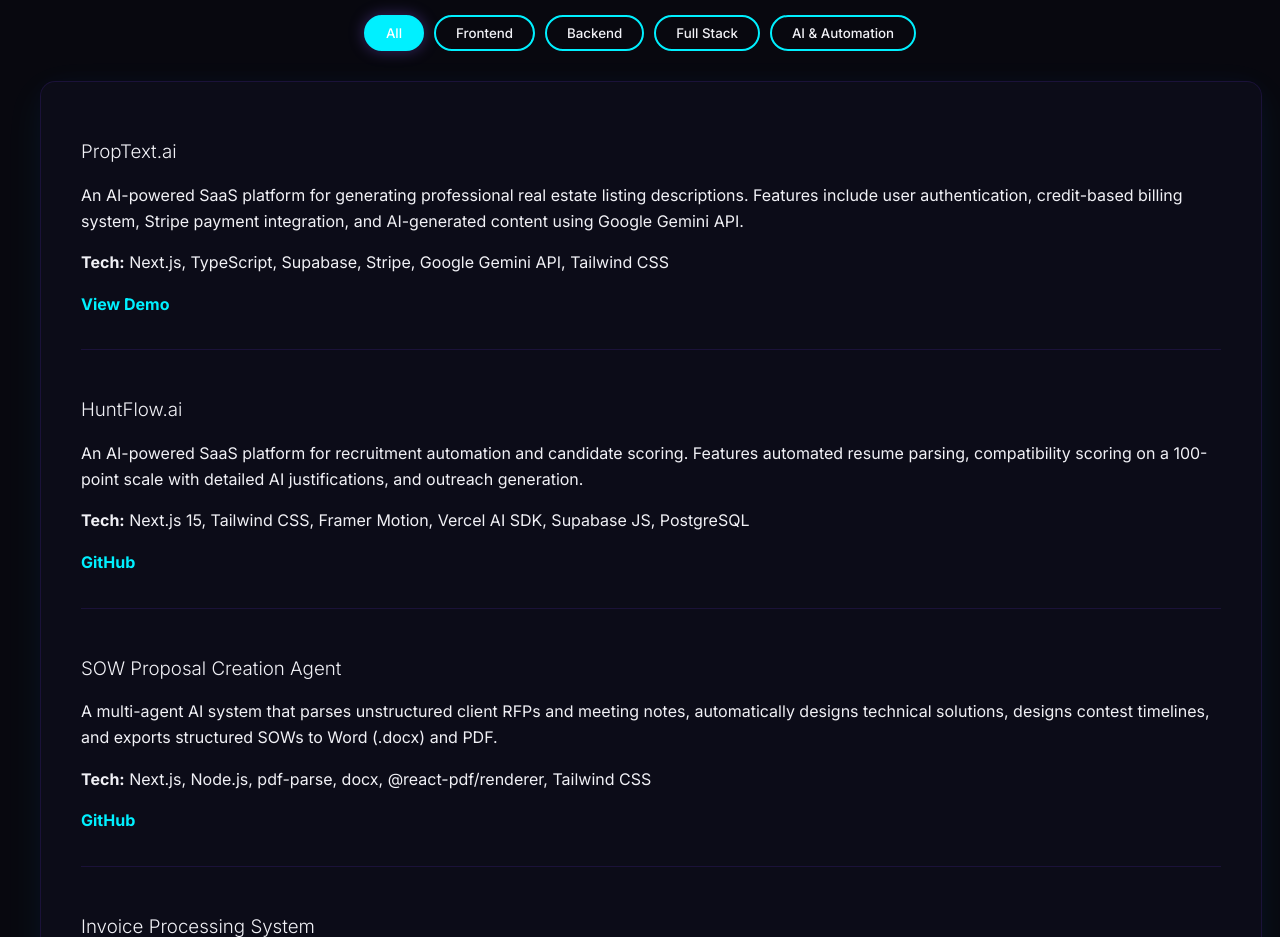
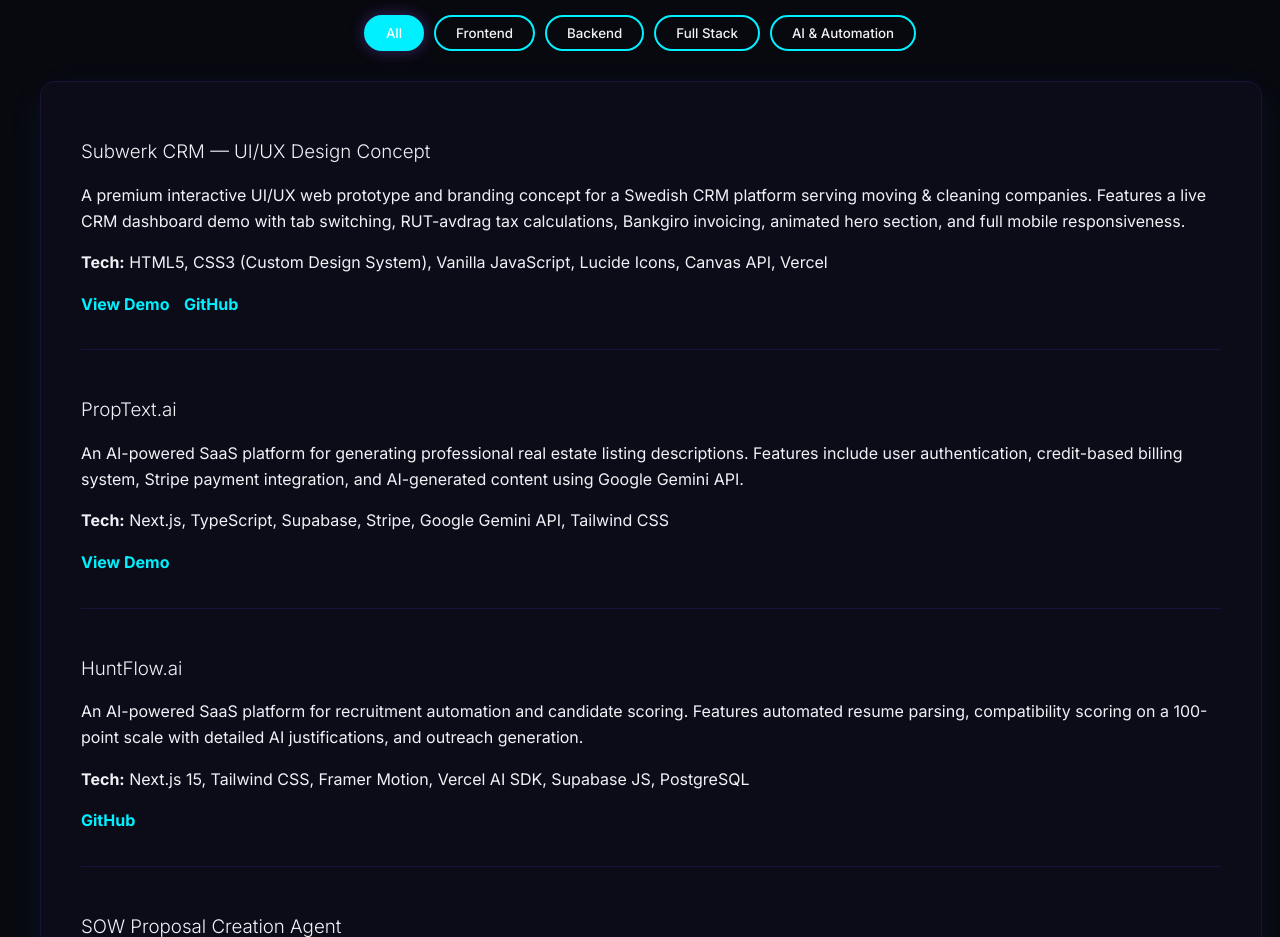
Before and after one commit to Br1zz1713/my-portfolio, a plain HTML site: page index.html in a window 1280 px wide. Shown: the part 3380-4317 px from the top of the page. Drawn offline with Linux system fonts and the light colour scheme.

Commit message:
Add SubwerkCRM UI/UX design concept to portfolio

```diff
--- a/index.html
+++ b/index.html
@@ -216,6 +216,14 @@
 
         <div class="projects-grid card js-animate">
 
+            <div class="project-item" data-category="frontend fullstack">
+                <h3>Subwerk CRM — UI/UX Design Concept</h3>
+                <p>A premium interactive UI/UX web prototype and branding concept for a Swedish CRM platform serving moving & cleaning companies. Features a live CRM dashboard demo with tab switching, RUT-avdrag tax calculations, Bankgiro invoicing, animated hero section, and full mobile responsiveness.</p>
+                <p class="tech-stack"><strong>Tech:</strong> HTML5, CSS3 (Custom Design System), Vanilla JavaScript, Lucide Icons, Canvas API, Vercel</p>
+                <a href="https://subwerk-landing.vercel.app" target="_blank">View Demo</a>
+                <a href="https://github.com/Br1zz1713/subwerk-landing" target="_blank" style="margin-left: 10px;">GitHub</a>
+            </div>
+
             <div class="project-item" data-category="fullstack ai-automation">
                 <h3>PropText.ai</h3>
                 <p>An AI-powered SaaS platform for generating professional real estate listing descriptions.
```
